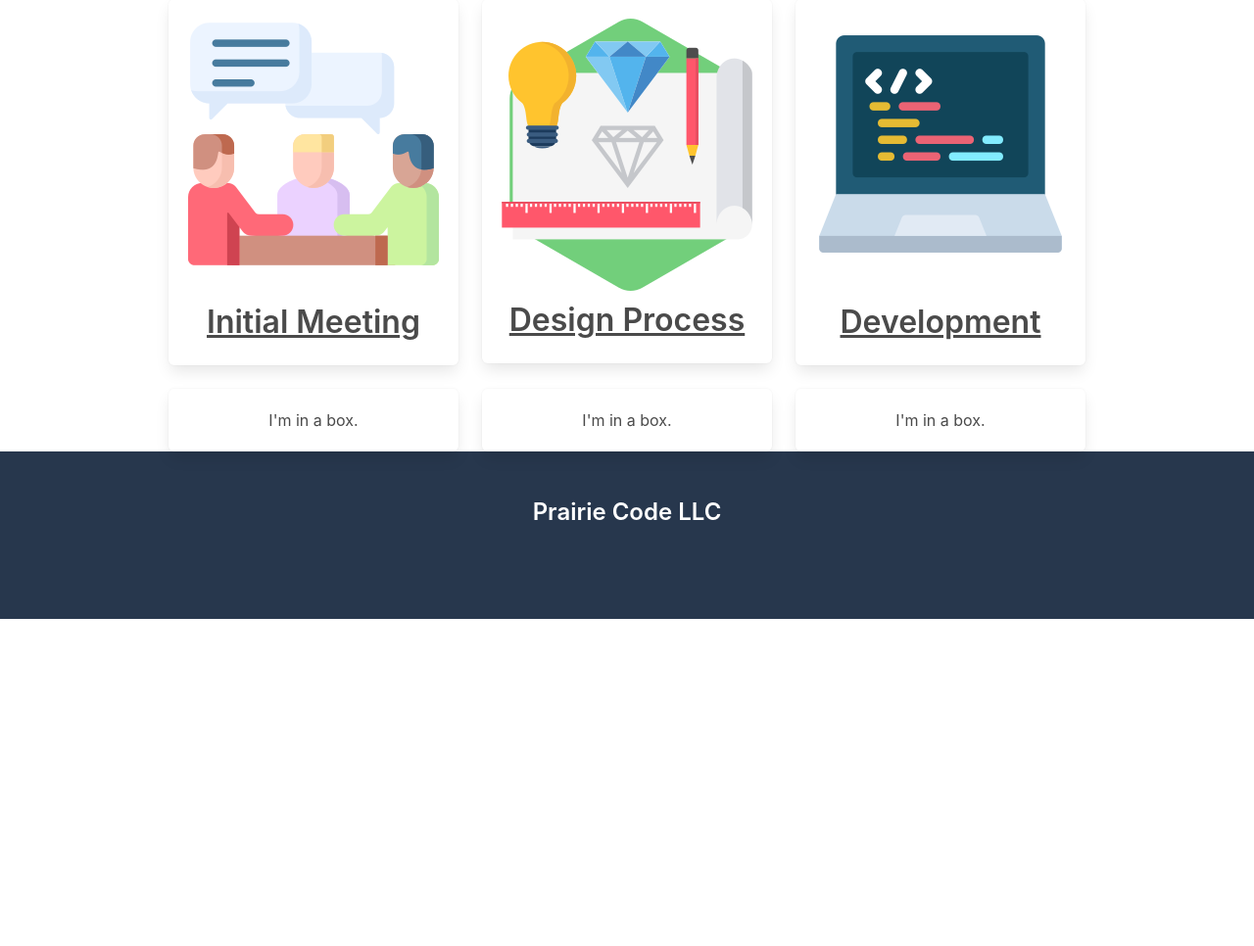
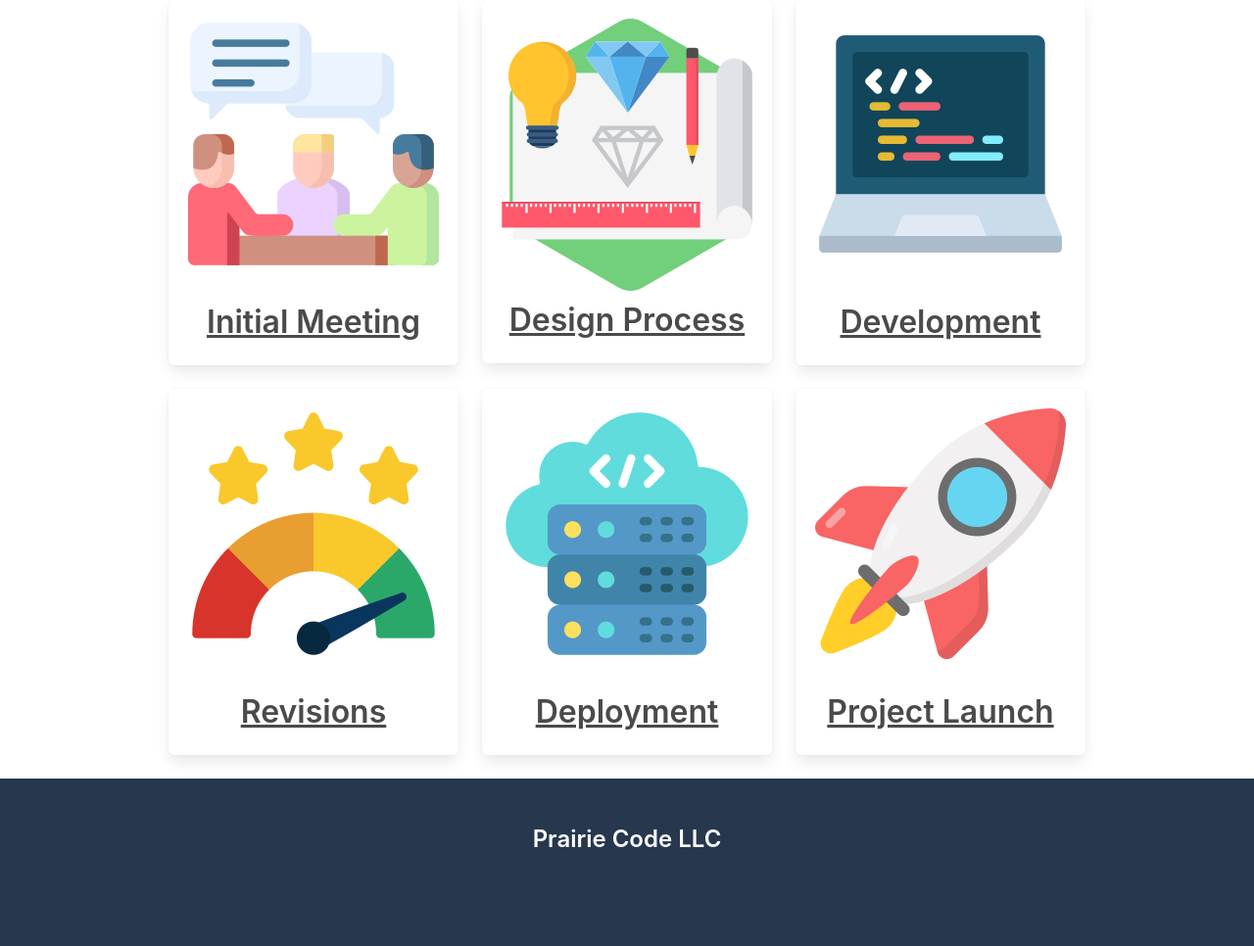
Before and after one commit to cjuanito797/prairie_code, a Django app: page /our_process/ in a window 1280 px wide. Shown: the part 443-1409 px from the top of the page at 98% size. Before the commit the page ends 1075 px from the top, so only its background shows below. Run offline with Django 4.2, Linux system fonts and the light colour scheme; parts of the project's set-up code (start-up, migrations or seed data) failed here and were passed over.

Commit message:
created dynamic "Our Process" page.

```diff
--- /dev/null
+++ b/home/static/js/process.js
@@ -0,0 +1,19 @@
+console.log("Sanity Check!");
+
+function openModal(card) {
+  console.log("Showing details for: ", card);
+  var modal = document.getElementById("information_card");
+  var content = document.getElementById("card_content");
+  modal.classList.add("is-active");
+
+  switch (card) {
+    case 'initial_meeting':
+      content.innerHTML = "Our initial meeting may be conducted either in person in your location of choice or may be conducted entirely online. The purpose of our initial meeting is simple to get to know you as a busineess owner and your business. During our initial meeting we want to know what is it that you feel is important for your business.";
+      break;
+  }
+}
+
+function closeModal() {
+  var modal = document.getElementById("information_card");
+  modal.classList.remove("is-active");
+}
--- a/home/templates/our_process.html
+++ b/home/templates/our_process.html
@@ -15,7 +15,7 @@
 <div class="container has-text-centered">
     <div class="columns">
         <div class="column">
-            <a href="">
+            <a onclick="openModal('initial_meeting')">
                 <div class="box">
                     <img src="../static/conversation.png">
                     <h1 class="is-size-3 is-underlined has-text-weight-semibold	pt-5">Initial Meeting</h1>
@@ -23,7 +23,7 @@
             </a>
         </div>
         <div class="column">
-            <a href="">
+            <a onclick="openModal('design_process')">
                 <div class="box">
                     <img src="../static/work.png">
                     <h1 class="is-size-3 is-underlined has-text-weight-semibold">Design Process</h1>
@@ -31,7 +31,7 @@
             </a>
         </div>
         <div class="column">
-            <a href="">
+            <a onclick="openModal('development')">
                 <div class="box">
                     <img src="../static/programming.png">
                     <h1 class="is-size-3 is-underlined has-text-weight-semibold pt-5">Development</h1>
@@ -40,24 +40,63 @@
         </div>
     </div>
 
-    <div class="columns">
+    <div class="columns pb-5">
         <div class="column">
+            <a onclick="openModal('revisions')">
                 <div class="box">
-                I'm in a box.
+                    <img src="../static/good-feedback.png">
+                    <h1 class="is-size-3 is-underlined has-text-weight-semibold pt-5">Revisions</h1>
                 </div>
+            </a>
         </div>
         <div class="column">
+            <a onclick="openModal('deployment')">
                 <div class="box">
-                I'm in a box.
+                    <img src="../static/cloud-server.png">
+                    <h1 class="is-size-3 is-underlined has-text-weight-semibold pt-5">Deployment</h1>
                 </div>
+            </a>
         </div>
         <div class="column">
+            <a onclick="openModal('project_launch')">
                 <div class="box">
-                I'm in a box.
+                    <img src="../static/rocket.png">
+                    <h1 class="is-size-3 is-underlined has-text-weight-semibold pt-5">Project Launch</h1>
                 </div>
+            </a>
         </div>
     </div>
 </div>
 
 
+<div id="information_card" class="modal">
+    <div class="modal-background"></div>
+
+    <div class="modal-content">
+        <div class="box">
+            <p class="text" id="card_content"></p>
+            <!-- Your content -->
+            <div class="container p-4 has-text-centered">
+
+                <button class="button is-info" id="continue" onclick="closeModal()">Continue</button>
+            </div>
+        </div>
+    </div>
+
+</div>
+
+
 {% endblock %}
+
+{% block javascript %}
+<script>
+    var loader = document.getElementById("preloader");
+    window.addEventListener("load", function () {
+        loader.style.display = "none";
+
+    });
+</script>
+
+<script src="{% static 'js/process.js' %}" type="text/javascript"></script>
+
+{% endblock %}
```
Also changed, not shown: home/static/cloud-server.png (added), home/static/good-feedback.png (added), home/static/rocket.png (added). Lines whose indentation alone changed are shown as unchanged.
